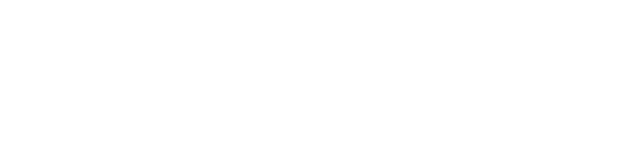
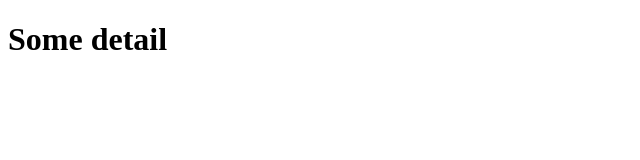
Before and after one commit to tuutoo/release-test, a website: page index.html in a window 1280 px wide. Shown: the whole page, without its empty margins (0-640 px from the left). Drawn offline with Linux system fonts and the light colour scheme.

Commit message:
feat: 🎸 add some detail

```diff
--- a/index.html
+++ b/index.html
@@ -7,6 +7,6 @@
   <title>Hello World!</title>
 </head>
 <body>
-
+  <h1>Some detail</h1>
 </body>
 </html>
```
